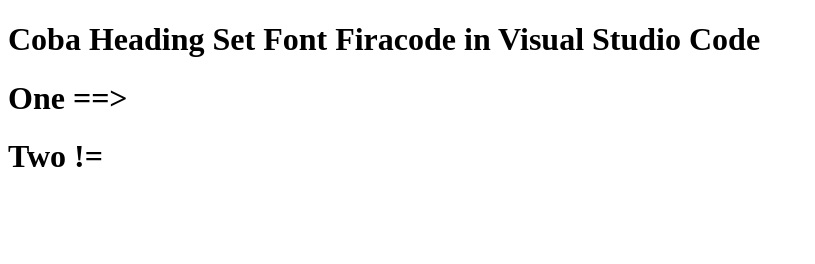
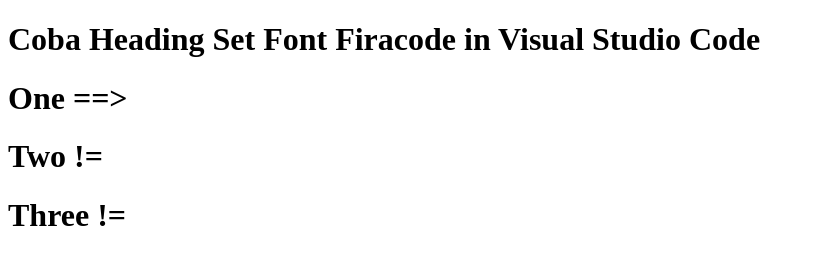
Before and after one commit to ShrlGnwn66/Belajar-JS, a plain HTML site: page Belajar-JS/index.html in a window 1280 px wide. Shown: the whole page, without its empty margins (0-815 px from the left). Drawn offline with Linux system fonts and the light colour scheme.

Commit message:
tambahan h1

```diff
--- a/Belajar-JS/index.html
+++ b/Belajar-JS/index.html
@@ -10,5 +10,6 @@
     <h1>Coba Heading Set Font Firacode in Visual Studio Code</h1>
     <h1>One ==></h1>
     <h1>Two !=</h1>
+    <h1>Three !=</h1>
   </body>
 </html>
```
